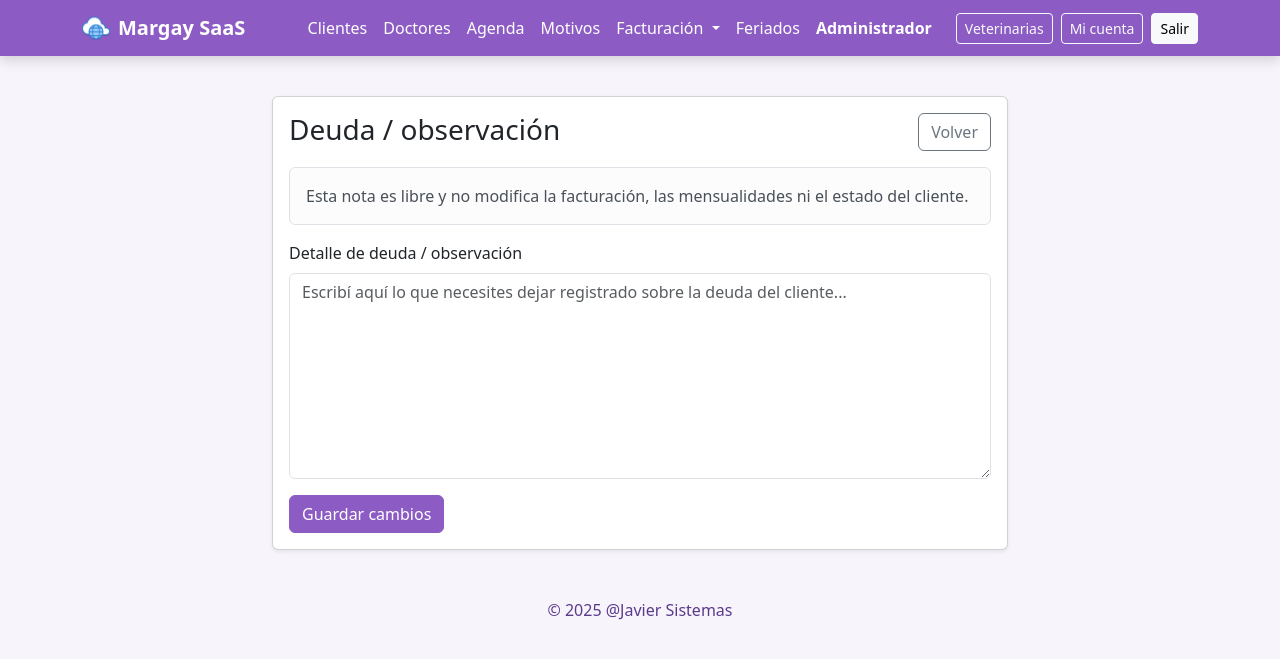
After one commit to JaviPrograma/margay-saas, a Flask app: template templates/cliente_deuda.html in a window 1280 px wide. The commit adds this page. Shown: the top 659 px of the page. Run offline with Flask 3, Linux system fonts and the light colour scheme; the template is opened without the code that fills it, so the values that code supplies are empty; a user stored in the database is signed in; data comes from the database, SQL or seed files in the repository; parts of the project's set-up code (start-up, migrations or seed data) failed here and were passed over.

Commit message:
Add files via upload

```diff
--- /dev/null
+++ b/templates/cliente_deuda.html
@@ -0,0 +1,39 @@
+{% extends "base.html" %}
+{% block content %}
+<div class="row justify-content-center">
+  <div class="col-lg-8">
+    <div class="card shadow-sm">
+      <div class="card-body">
+        <div class="d-flex justify-content-between align-items-start gap-3 mb-3">
+          <div>
+            <h3 class="mb-1">Deuda / observación</h3>
+            <div class="text-muted">
+              <strong>{{ cliente['nombre'] }}</strong>
+              {% if cliente['numero_socio'] %} · Socio N.º {{ cliente['numero_socio'] }}{% endif %}
+              {% if cliente['cedula'] %} · C.I. {{ cliente['cedula'] }}{% endif %}
+            </div>
+          </div>
+          <a href="{{ url_for('clientes') }}" class="btn btn-outline-secondary">Volver</a>
+        </div>
+
+        <div class="alert alert-light border">
+          Esta nota es libre y no modifica la facturación, las mensualidades ni el estado del cliente.
+        </div>
+
+        <form method="POST">
+          <div class="mb-3">
+            <label for="deuda_nota" class="form-label">Detalle de deuda / observación</label>
+            <textarea id="deuda_nota" name="deuda_nota" class="form-control" rows="8" placeholder="Escribí aquí lo que necesites dejar registrado sobre la deuda del cliente...">{{ cliente['deuda_nota'] or '' }}</textarea>
+          </div>
+          <div class="d-flex flex-wrap gap-2">
+            <button type="submit" name="accion" value="guardar" class="btn btn-primary">Guardar cambios</button>
+            {% if cliente['deuda_nota'] %}
+            <button type="submit" name="accion" value="eliminar" class="btn btn-danger" onclick="return confirm('¿Eliminar esta nota de deuda? El cliente no será eliminado.');">Eliminar deuda</button>
+            {% endif %}
+          </div>
+        </form>
+      </div>
+    </div>
+  </div>
+</div>
+{% endblock %}
--- a/templates/clientes.html
+++ b/templates/clientes.html
@@ -140,6 +140,11 @@
           <td class="d-flex flex-wrap gap-1">
             <a class="btn btn-sm btn-primary" href="{{ url_for('cliente_editar', id=c['id']) }}">Editar</a>
             <a class="btn btn-sm btn-outline-secondary" href="{{ url_for('animales', cliente_id=c['id']) }}">Animales</a>
+            {% if modo_socios %}
+              <a class="btn btn-sm btn-outline-warning" href="{{ url_for('cliente_deuda_manual', id=c['id']) }}">
+                Deuda{% if c['deuda_nota'] %} •{% endif %}
+              </a>
+            {% endif %}
 
             {# ——— Separación de facturación ——— #}
             {% if c['tipo'] == 'Mensual' %}
```
